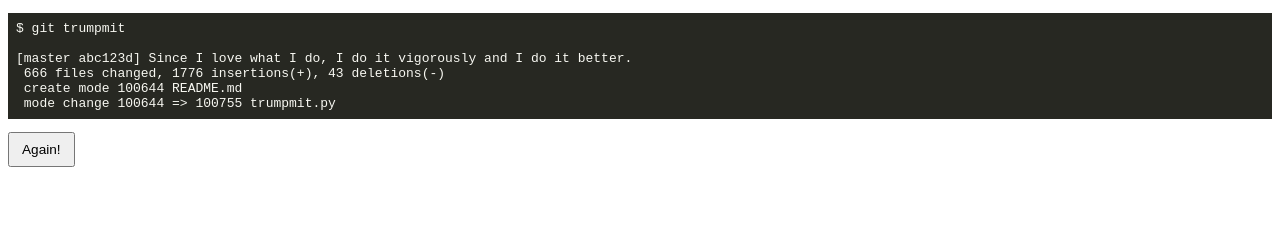
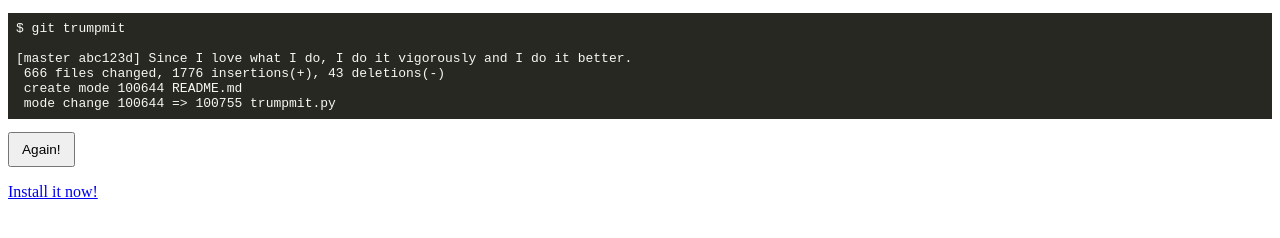
Before and after one commit to thewarpaint/trumpmit, a plain HTML site: page index.html in a window 1280 px wide. Drawn offline with Linux system fonts and the light colour scheme.

Commit message:
Add Install link

```diff
--- a/index.html
+++ b/index.html
@@ -51,5 +51,7 @@
 
   <button type="button" onclick="renderRandomMessage();"
     style="padding: .5rem .75rem; font-size: .85rem;">Again!</button>
+
+  <p><a href="https://github.com/thewarpaint/trumpmit#how-to">Install it now!</a></p>
 </body>
 </html>
```
